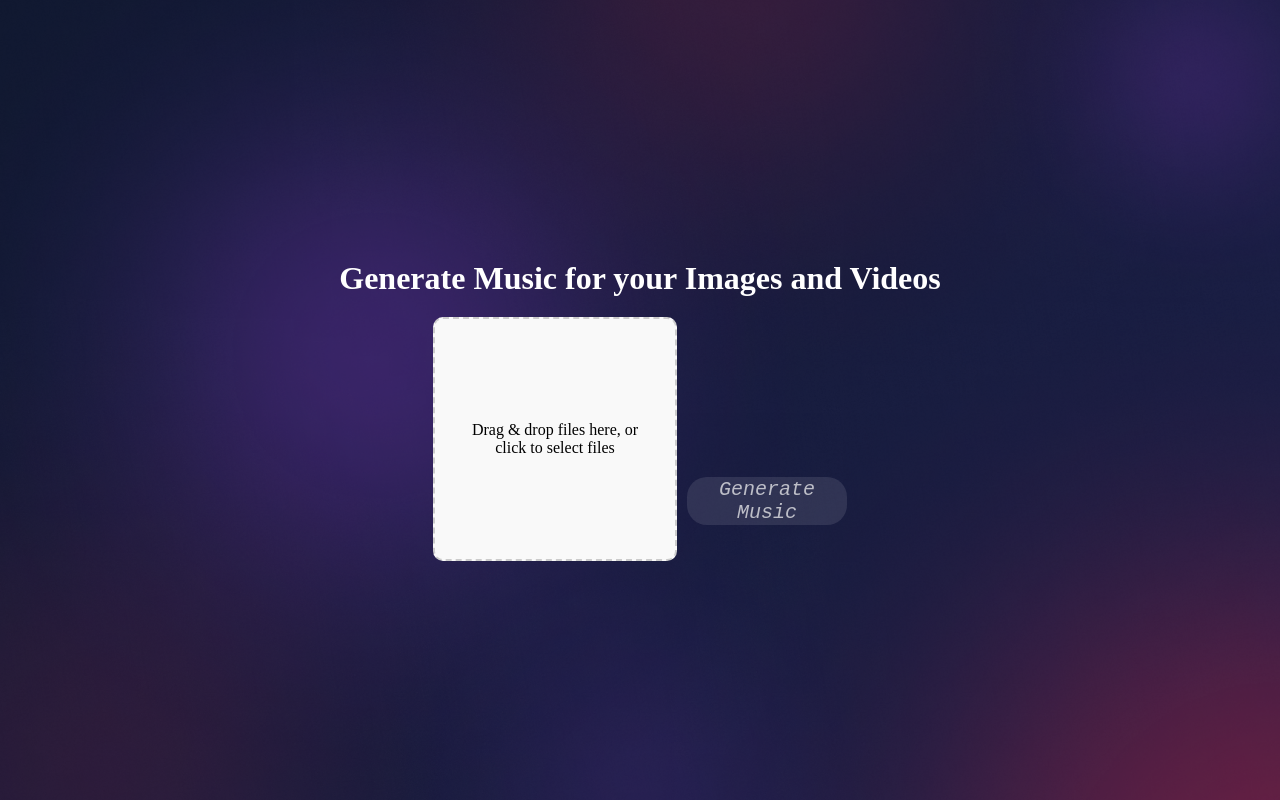
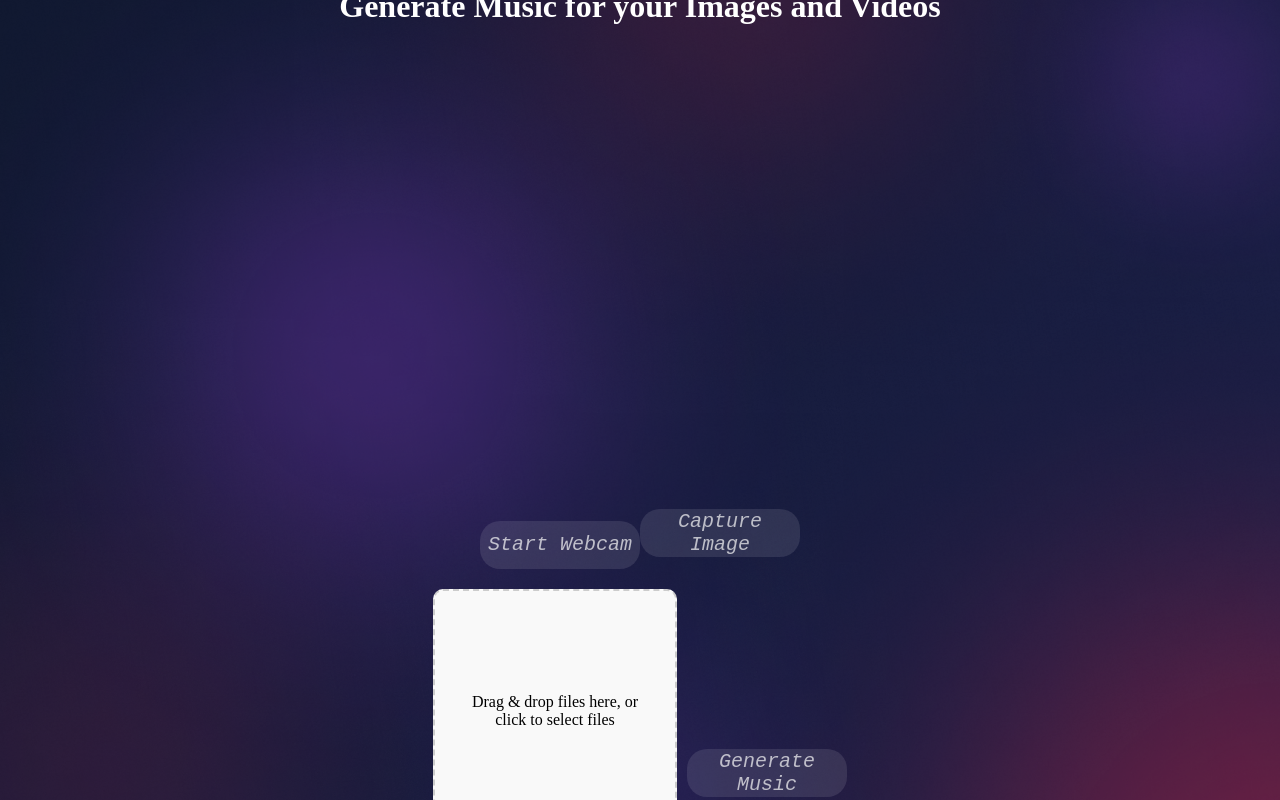
Before and after one commit to DanielWong76/mit-hack-image-to-music, a React (Vite) app: page /upload in a window 1280 px wide. Built offline with nearby package versions, Linux system fonts and the light colour scheme; no server answers; a web font is replaced by a local one.

Commit message:
Add webcam support

```diff
--- a/src/screens/FileUploadScreen.tsx
+++ b/src/screens/FileUploadScreen.tsx
@@ -1,4 +1,4 @@
-import React, { useState, FormEvent,  } from 'react';
+import React, { useState, useRef, useEffect, FormEvent } from 'react';
 import FileUploadButton from '@/components/ui/fileUploadButton.tsx';
 import { useMutation, useQuery, useAction, useConvex } from 'convex/react';
 import { api } from '../../convex/_generated/api';
@@ -12,10 +12,22 @@ const FileUploaderScreen: React.FC = () => {
   const fetchModal = useAction(api.myFunctions.fetchModal);
   const postToSuno = useAction(api.myFunctions.actPostToSuno);
   const getFromSuno = useAction(api.myFunctions.actGetFromSuno);
-  const convex = useConvex()
+  const convex = useConvex();
 
   const [selectedFile, setSelectedFile] = useState<File | null>(null);
+  const [webcamStream, setWebcamStream] = useState<MediaStream | null>(null);
   const [name] = useState(() => "User " + Math.floor(Math.random() * 10000));
+  const videoRef = useRef<HTMLVideoElement | null>(null);
+  const canvasRef = useRef<HTMLCanvasElement | null>(null);
+
+  useEffect(() => {
+    return () => {
+      // Stop the webcam stream when the component unmounts
+      if (webcamStream) {
+        webcamStream.getTracks().forEach(track => track.stop());
+      }
+    };
+  }, [webcamStream]);
 
   async function handleSendImage(event: FormEvent) {
     event.preventDefault();
@@ -53,11 +65,11 @@ const FileUploaderScreen: React.FC = () => {
       console.log(postToSunoResponse);
 
       // Wait for 3 minutes for the music to be generated
-      const waitTime = 180000
+      const waitTime = 180000;
       await new Promise((resolve) => setTimeout(resolve, waitTime));
 
       // Get generated music from Suno API
-      const getFromSunoResponse = await getFromSuno({ id: postToSunoResponse } );
+      const getFromSunoResponse = await getFromSuno({ id: postToSunoResponse });
       console.log(getFromSunoResponse);
 
     } catch (error) {
@@ -65,7 +77,38 @@ const FileUploaderScreen: React.FC = () => {
     }
   }
 
+  const startWebcam = async () => {
+    try {
+      const stream = await navigator.mediaDevices.getUserMedia({ video: true });
+      setWebcamStream(stream);
 
+      if (videoRef.current) {
+        videoRef.current.srcObject = stream;
+      }
+    } catch (error) {
+      console.error("Error accessing webcam:", error);
+    }
+  };
+
+  const captureImageFromWebcam = () => {
+    if (videoRef.current && canvasRef.current) {
+      const video = videoRef.current;
+      const canvas = canvasRef.current;
+      const context = canvas.getContext('2d');
+
+      if (context) {
+        canvas.width = video.videoWidth;
+        canvas.height = video.videoHeight;
+        context.drawImage(video, 0, 0, video.videoWidth, video.videoHeight);
+        canvas.toBlob((blob) => {
+          if (blob) {
+            const file = new File([blob], 'webcam-image.jpg', { type: 'image/jpeg' });
+            setSelectedFile(file);
+          }
+        }, 'image/jpeg');
+      }
+    }
+  };
 
   return (
     <div className="upload">
@@ -74,6 +117,19 @@ const FileUploaderScreen: React.FC = () => {
           Generate Music for your Images and Videos
         </h1>
 
+        {/* Webcam video feed */}
+        <div style={{ marginBottom: '20px' }}>
+          <video ref={videoRef} autoPlay style={{ width: '100%', maxWidth: '600px' }} />
+          <canvas ref={canvasRef} style={{ display: 'none' }} />
+          <button className="button" onClick={startWebcam}>
+            Start Webcam
+          </button>
+          <button className="button" onClick={captureImageFromWebcam}>
+            Capture Image
+          </button>
+        </div>
+
+        {/* File upload and submit */}
         <div style={{ display: 'flex', justifyContent: 'center', gap: '10px', marginTop: '20px', fontFamily: 'Inknut Antiqua' }}>
           <FileUploadButton onImageSelect={(file) => setSelectedFile(file)} />
           <button className="button" onClick={handleSendImage} disabled={!selectedFile}>
```
